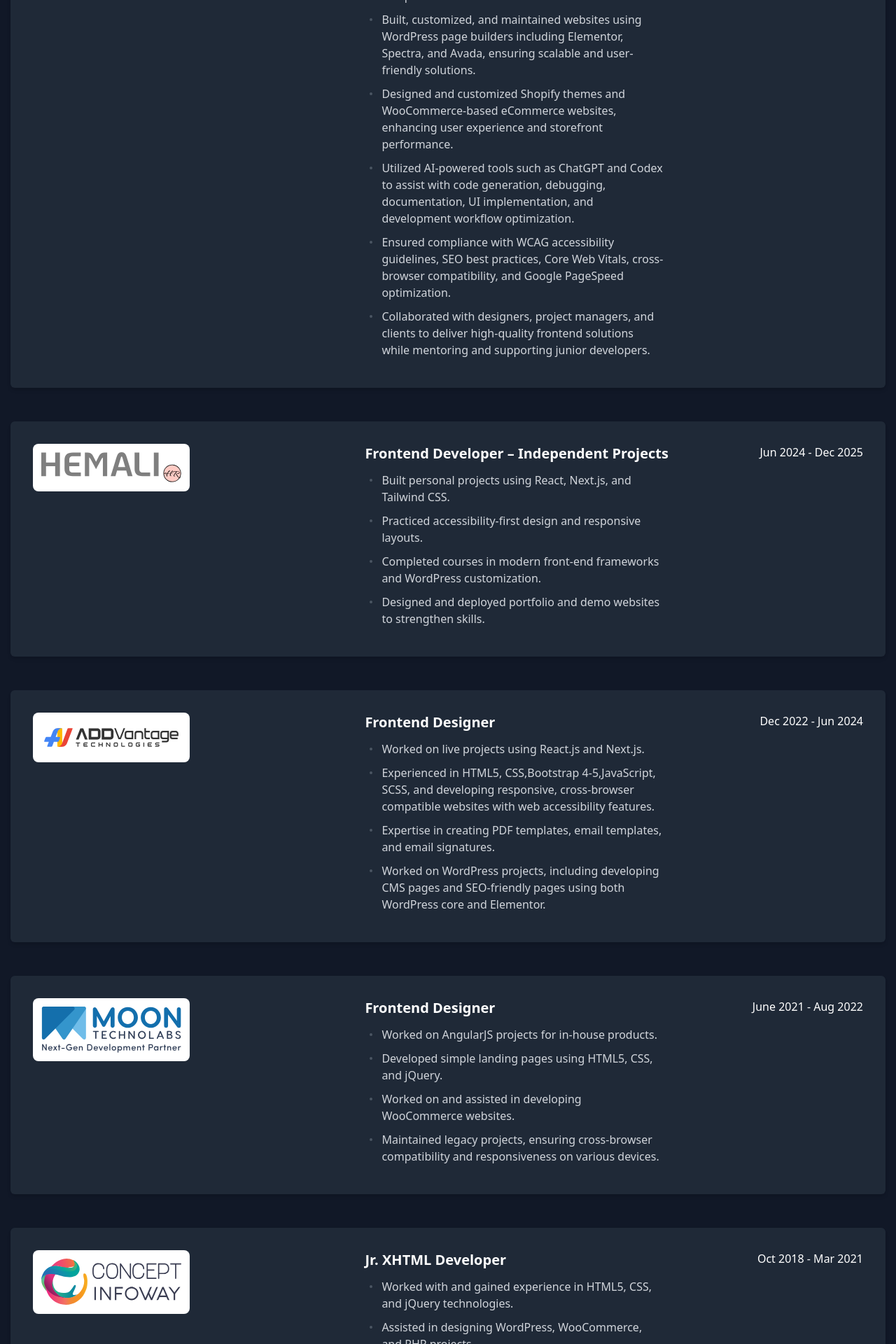
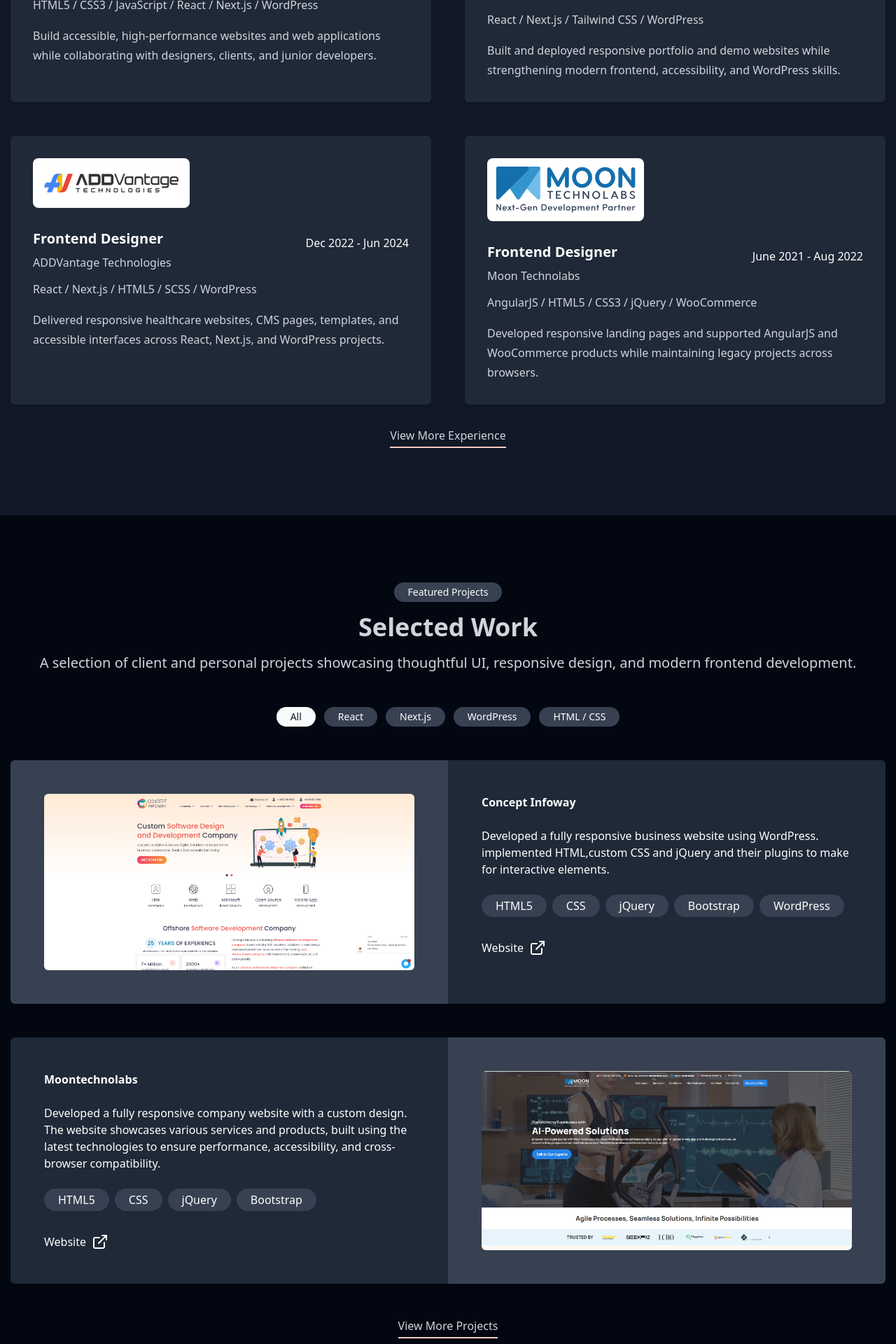
Before and after one commit to Hemali-Rami/My-portfolio, a Next.js app: page / in a window 1280 px wide. Shown: the part 3360-5280 px from the top of the page at 70% size. Built offline with nearby package versions, Linux system fonts and the light colour scheme.

Commit message:
update  experience and project layout

```diff
--- a/src/app/component/HomeExperience.js
+++ b/src/app/component/HomeExperience.js
@@ -16,8 +16,11 @@
 const experience = [
   {
     title: "Sr. Frontend Developer",
-    fromto: "Dec 2025 - Present",
+    company: "WPWeb Infotech",
+    fromto: "Dec 2025 - Jul 2026",
     cimg: "wpweb-logo",
+    technologies: ["HTML5", "CSS3", "JavaScript", "React", "Next.js", "WordPress"],
+    summary: "Build accessible, high-performance websites and web applications while collaborating with designers, clients, and junior developers.",
     desc: [
       "Designed and developed responsive, mobile-first websites and web applications using HTML5, CSS3, JavaScript, jQuery, Tailwind CSS, React, and Next.js.",
       "Converted Figma and Photoshop designs into clean, pixel-perfect, accessible, and cross-browser compatible user interfaces.",
@@ -30,8 +33,11 @@
   },
   {
     title: "Frontend Developer – Independent Projects",
+    company: "Independent Projects",
     fromto: "Jun 2024 - Dec 2025",
     cimg: "Hemali_logo",
+    technologies: ["React", "Next.js", "Tailwind CSS", "WordPress"],
+    summary: "Built and deployed responsive portfolio and demo websites while strengthening modern frontend, accessibility, and WordPress skills.",
     desc: [
       "Built personal projects using React, Next.js, and Tailwind CSS.",
       "Practiced accessibility-first design and responsive layouts.",
@@ -41,8 +47,11 @@
   },
   {
     title: "Frontend Designer",
+    company: "ADDVantage Technologies",
     fromto: "Dec 2022 - Jun 2024",
     cimg: "ADDV_healthcare_solutions",
+    technologies: ["React", "Next.js", "HTML5", "SCSS", "WordPress"],
+    summary: "Delivered responsive healthcare websites, CMS pages, templates, and accessible interfaces across React, Next.js, and WordPress projects.",
     desc: [
       "Worked on live projects using React.js and Next.js.",
       "Experienced in HTML5, CSS,Bootstrap 4-5,JavaScript, SCSS, and developing responsive, cross-browser compatible websites with web accessibility features.",
@@ -52,8 +61,11 @@
   },
   {
     title: "Frontend Designer",
+    company: "Moon Technolabs",
     fromto: "June 2021 - Aug 2022",
     cimg: "moon_new_logo",
+    technologies: ["AngularJS", "HTML5", "CSS3", "jQuery", "WooCommerce"],
+    summary: "Developed responsive landing pages and supported AngularJS and WooCommerce products while maintaining legacy projects across browsers.",
     desc: [
       "Worked on AngularJS projects for in-house products.",
       "Developed simple landing pages using HTML5, CSS, and jQuery.",
@@ -63,8 +75,11 @@
   },
   {
     title: "Jr. XHTML Developer",
+    company: "Concept Infoway",
     fromto: "Oct 2018 - Mar 2021",
     cimg: "cipl_Logo",
+    technologies: ["HTML5", "CSS3", "jQuery", "WordPress", "WooCommerce"],
+    summary: "Created client landing pages and email templates, and assisted with WordPress, WooCommerce, and PHP projects.",
     desc: [
       "Worked with and gained experience in HTML5, CSS, and jQuery technologies.",
       "Assisted in designing WordPress, WooCommerce, and PHP projects.",
@@ -77,6 +92,7 @@
 const HomeExperience = () => {
   const isMobile = useMobile();
   const [mounted, setMounted] = useState(false);
+  const [showAll, setShowAll] = useState(false);
 
   useEffect(() => {
     setMounted(true);
@@ -92,54 +108,56 @@
             Experience
           </h5>
           <p className="text-gray-600 text-[20px] mt-[16px] block dark:text-[#D1D5DB]">
-            Here is a quick summary of my most recent experiences:
+            7+ years of building responsive, accessible and high-performance web experiences.
           </p>
         </div>
-        <div className="exprincemain inner_space">
-          {experience.map((exp, index) => (
+        <div className="exprincemain inner_space grid grid-cols-1 md:grid-cols-2 gap-[24px] lg:gap-[48px]">
+          {experience.slice(0, showAll ? experience.length : 4).map((exp, index) => (
             <motion.div
               key={index}
-              className="experincebox lg:flex md:flex sm:flex lg:flex-row md:flex-row sm:flex-row xs:flex-col xxs:flex-col xxxs:flex-col shadow-md rounded-md p-[32px] lg:mb-[48px] md:mb-[30px] sm:mb-[24px] xs:mb-[24px] xxs:mb-[24px] xxxs:mb-[24px] dark:bg-[#1F2937]"
+              className="experincebox flex flex-col shadow-md rounded-md p-[32px] dark:bg-[#1F2937]"
               variants={!isMobile ? fadeUp : {}} // ✅ disable animation on mobile
               initial={!isMobile ? "hidden" : undefined}
               whileInView={!isMobile ? "visible" : undefined}
               viewport={!isMobile ? { once: true, amount: 0.2 } : undefined}
               custom={index}
             >
-              <div className="companylogo lg:w-[40%] md:w-[40%] sm:w-[40%] xs:w-full xxs:w-full xxxs:w-full">
+              <div className="companylogo w-full mb-[24px]">
                 <div className="bg-white p-3 rounded-lg inline-block">
                   <Image
                     src={`/images/company/${exp.cimg}.svg`}
-                    alt={exp.title}
+                    alt={`${exp.company} logo`}
                     width={200}
                     height={45}
                   />
                 </div>
               </div>
-              <div className="companydec lg:w-[60%] md:w-[60%] sm:w-[60%] xs:w-full xxs:w-full xxxs:w-full">
-                <div className="contenthead lg:flex md:flex sm:flex justify-between mb-3 flex-wrap lg:flex-row md:flex-col">
-                  <h3 className="text-xl text-gray-900 font-semibold dark:text-white lg:mt-0 md:mt-0 sm:mt-0 xs:mt-[16px] xxs:mt-[16px] xxxs:mt-[16px]">
-                    {exp.title}
-                  </h3>
-                  <span className="fromto text-base text-gray-600 dark:text-white lg:mt-0 md:mt-0 sm:mt-0 xs:mt-[16px] xxs:mt-[16px] xxxs:mt-[16px] block">
+              <div className="companydec w-full">
+                <div className="contenthead flex justify-between mb-3 flex-wrap">
+                  <div>
+                    <h3 className="text-xl text-gray-900 font-semibold dark:text-white">{exp.title}</h3>
+                    <p className="text-base text-gray-600 dark:text-[#D1D5DB] mt-2">{exp.company}</p>
+                  </div>
+                  <span className="fromto text-base text-gray-600 dark:text-white block mt-2">
                     {exp.fromto}
                   </span>
                 </div>
-                <div className="expdescription lg:w-[60%] md:w-full sm:w-full">
-                  <ul>
-                    {exp.desc?.map((dec, i) => (
-                      <li
-                        key={i}
-                        className="text-base text-gray-600 leading-[28px] mb-2"
-                      >
-                        {dec}
-                      </li>
-                    ))}
-                  </ul>
+                <div className="expdescription w-full">
+                  <p className="text-base text-gray-600 leading-[28px] mb-4 dark:text-[#D1D5DB]">{exp.technologies.join(" / ")}</p>
+                  <p className="text-base text-gray-600 leading-[28px] dark:text-[#D1D5DB]">{exp.summary}</p>
                 </div>
               </div>
             </motion.div>
           ))}
+        </div>
+        <div className="text-center mt-[32px]">
+          <button
+            type="button"
+            onClick={() => setShowAll((current) => !current)}
+            className="text-gray-600 font-medium border-b-2 border-[#ffcbc1] pb-1 transition-all duration-300 hover:text-gray-900 dark:text-[#D1D5DB] dark:hover:text-white"
+          >
+            {showAll ? "Show Less" : "View More Experience"}
+          </button>
         </div>
       </div>
     </div>
--- a/src/app/component/HomeWork.js
+++ b/src/app/component/HomeWork.js
@@ -10,7 +10,8 @@
   {
     name: "Concept Infoway",
     desc: "Developed a fully responsive business website using WordPress. implemented HTML,custom CSS and jQuery and their plugins to make for interactive elements.",
-    techno: ["HTML5","CSS","jQuery","Bootstrap","Wordpress"],
+    techno: ["HTML5","CSS","jQuery","Bootstrap","WordPress"],
+    categories: ["HTML / CSS", "WordPress"],
     wimg: "CIPL_website",
     wLink: "https://www.conceptinfoway.net/"
   },
@@ -18,6 +19,7 @@
     name: "Moontechnolabs",
     desc: "Developed a fully responsive company website with a custom design. The website showcases various services and products, built using the latest technologies to ensure performance, accessibility, and cross-browser compatibility.",
     techno: ["HTML5","CSS","jQuery","Bootstrap"],
+    categories: ["HTML / CSS"],
     wimg: "moontechnolabs",
     wLink: "https://www.moontechnolabs.com/"
   },
@@ -25,20 +27,23 @@
     name: "Mooninvoice",
     desc: "Developed a fully responsive company product website showcasing various business operations, including invoices, estimates, purchase orders, sales receipts, time tracking, reports, and project management. The website was built with fully custom modules to meet specific business needs.",
     techno: ["HTML5","CSS","Javascript","Bootstrap"],
+    categories: ["HTML / CSS"],
     wimg: "moon_invoice",
     wLink: "https://www.mooninvoice.com/"
   },
   {
     name: "allDayDR",
     desc: "Developed a fully responsive company website for the healthcare industry, facilitating online consultations between doctors, pharmacists, and patients. The website was built using WordPress to ensure flexibility and ease of content management.",
-    techno: ["HTML5","CSS","Javascript","Bootstrap","Wordpress"],
+    techno: ["HTML5","CSS","Javascript","Bootstrap","WordPress"],
+    categories: ["HTML / CSS", "WordPress"],
     wimg: "alldayDR",
     wLink: "https://www.alldaydr.com/home"
   },
   {
     name: "Applocum",
     desc: "Developed a fully responsive company website for recruiting doctors and medical staff. The website highlights vacancies, services, and industry news. AppLocum streamlines the locum staffing process by leveraging technology, combining the expertise of seasoned consultants and experienced clinicians to support the healthcare industry’s staffing needs.",
-    techno: ["HTML5","CSS","Javascript","Bootstrap","Wordpress"],
+    techno: ["HTML5","CSS","Javascript","Bootstrap","WordPress"],
+    categories: ["HTML / CSS", "WordPress"],
     wimg: "applocum",
     wLink: "https://www.applocum.com/"
   },
@@ -46,6 +51,7 @@
     name: "ADDVantage Technologies",
     desc: "Developed a fully responsive company website to showcase product information, team details, and digital healthcare solutions. The platform delivers bespoke, secure, and intuitive technology solutions tailored to the healthcare industry.",
     techno: ["HTML5","CSS","Javascript","Bootstrap","NextJS"],
+    categories: ["HTML / CSS", "Next.js"],
     wimg: "adddvsolution",
     wLink: "https://addvantage-technologies.co.uk/"
   },
@@ -53,6 +59,7 @@
     name: "healthya",
     desc: "Developed a fully responsive website using Elementor to showcase health management solutions. The platform features a user-friendly self-service kiosk for quick well-being monitoring, the Healthya app for online consultations and self-assessment tools, and data-driven insights for targeted interventions, care coordination, and public health strategy improvements.",
     techno: ["HTML5","CSS","Javascript","Bootstrap","WordPress","Elementor"],
+    categories: ["HTML / CSS", "WordPress"],
     wimg: "healthya",
     wLink: "https://www.healthya.co.uk/"
   },
@@ -62,10 +69,18 @@
   const { darkMode } = useTheme();
   const isMobile = useMobile();
   const [mounted, setMounted] = useState(false);
+  const [activeCategory, setActiveCategory] = useState("All");
+  const [showAllProjects, setShowAllProjects] = useState(false);
+  const categories = ["All", "React", "Next.js", "WordPress", "HTML / CSS"];
+  const filteredProjects = companydes.filter((co) => activeCategory === "All" || co.categories.includes(activeCategory));
 
   useEffect(() => {
     setMounted(true);
   }, []);
+
+  useEffect(() => {
+    setShowAllProjects(false);
+  }, [activeCategory]);
 
   if (!mounted) return null;
 
@@ -77,12 +92,31 @@
            <h3 className="text-4xl font-bold mb-4 mt-4">
             Selected Work
           </h3>
-          <p className='text-gray-600 text-[20px] mt-[16px] block dark:text-[#D1D5DB]'>A selection of client and personal projects showcasing responsive,
-accessible, and high-performance frontend development.</p>
+          <p className='text-gray-600 text-[20px] mt-[16px] block dark:text-[#D1D5DB]'>A selection of client and personal projects showcasing thoughtful UI, responsive design, and modern frontend development.</p>
+        </div>
+
+        <div className='inner_space flex flex-wrap justify-center gap-[12px]' role='tablist' aria-label='Filter projects by technology'>
+          {categories.map((category) => (
+            <button
+              key={category}
+              type='button'
+              role='tab'
+              aria-selected={activeCategory === category}
+              onClick={() => setActiveCategory(category)}
+              className={`font-medium py-[4px] px-[20px] rounded-full text-sm transition-all duration-300 ${activeCategory === category ? 'bg-gray-900 text-white dark:bg-gray-50 dark:text-gray-900' : 'bg-gray-200 text-gray-600 hover:bg-gray-300 dark:bg-[#374151] dark:text-white dark:hover:bg-gray-600'}`}
+            >
+              {category}
+            </button>
+          ))}
         </div>
 
         <div className='workmain inner_space'>
-          {companydes.map((co, index) => {
+          {filteredProjects.length === 0 ? (
+            <div className='py-[64px] text-center' role='status'>
+              <h4 className='text-xl text-gray-900 font-semibold dark:text-white'>No projects here just yet</h4>
+              <p className='text-base text-gray-600 mt-[12px] dark:text-[#D1D5DB]'>This collection is growing. Check back soon for more work.</p>
+            </div>
+          ) : filteredProjects.slice(0, showAllProjects ? filteredProjects.length : 2).map((co, index) => {
             const isEven = index % 2 === 0;
 
             // Animation direction
@@ -100,7 +134,7 @@
             return (
               <motion.div
                 key={index}
-                className={`workbox ${parentClass} md:flex md:flex-col sm:flex-col xs:flex-col xxs:flex-col xxxs:flex-col shadow-md rounded-md lg:mb-[48px] md:mb-[30px] sm:mb-[24px] xs:mb-[24px] xxs:mb-[24px] xxxs:mb-[24px] overflow-hidden`}
+                className={`workbox ${parentClass} md:flex md:flex-col sm:flex-col xs:flex-col xxs:flex-col xxxs:flex-col shadow-[0_12px_30px_rgba(17,24,39,0.10)] dark:shadow-md rounded-md lg:mb-[48px] md:mb-[30px] sm:mb-[24px] xs:mb-[24px] xxs:mb-[24px] xxxs:mb-[24px] overflow-hidden`}
                 initial={initialAnim}
                 whileInView={whileInViewAnim}
                 viewport={isMobile ? {} : { once: true, amount: 0.3 }}
@@ -118,7 +152,8 @@
                       <li key={i} className='bg-gray-200 px-[20px] py-[4px] text-gray-600 text-base font-medium rounded-full mr-[8px] mb-[8px] dark:bg-[#374151] dark:text-white'>{tec}</li>
                     ))}
                   </ul>
-                  <Link href={co.wLink} target='_blank'>
+                  <Link href={co.wLink} target='_blank' className='flex items-center gap-2 text-gray-600 font-medium dark:text-white'>
+                    <span>Website</span>
                     <svg width="24" height="24" viewBox="0 0 24 24" fill="none">
                       <path d="M18 13V19C18 19.53 17.79 20.04 17.41 20.41C17.04 20.79 16.53 21 16 21H5C4.47 21 3.96 20.79 3.59 20.41C3.21 20.04 3 19.53 3 19V8C3 7.47 3.21 6.96 3.59 6.59C3.96 6.21 4.47 6 5 6H11" stroke={darkMode ? "#fff" : "#4B5563"} strokeWidth="2" strokeLinecap="round" strokeLinejoin="round"/>
                       <path d="M15 3H21V9" stroke={darkMode ? "#fff" : "#4B5563"} strokeWidth="2" strokeLinecap="round" strokeLinejoin="round"/>
@@ -130,6 +165,17 @@
             );
           })}
         </div>
+        {filteredProjects.length > 2 && (
+          <div className='text-center mt-[32px]'>
+            <button
+              type='button'
+              onClick={() => setShowAllProjects((current) => !current)}
+              className='text-gray-600 font-medium border-b-2 border-[#ffcbc1] pb-1 transition-all duration-300 hover:text-gray-900 dark:text-[#D1D5DB] dark:hover:text-white'
+            >
+              {showAllProjects ? "Show Less" : "View More Projects"}
+            </button>
+          </div>
+        )}
       </div>
     </div>
   )
```
